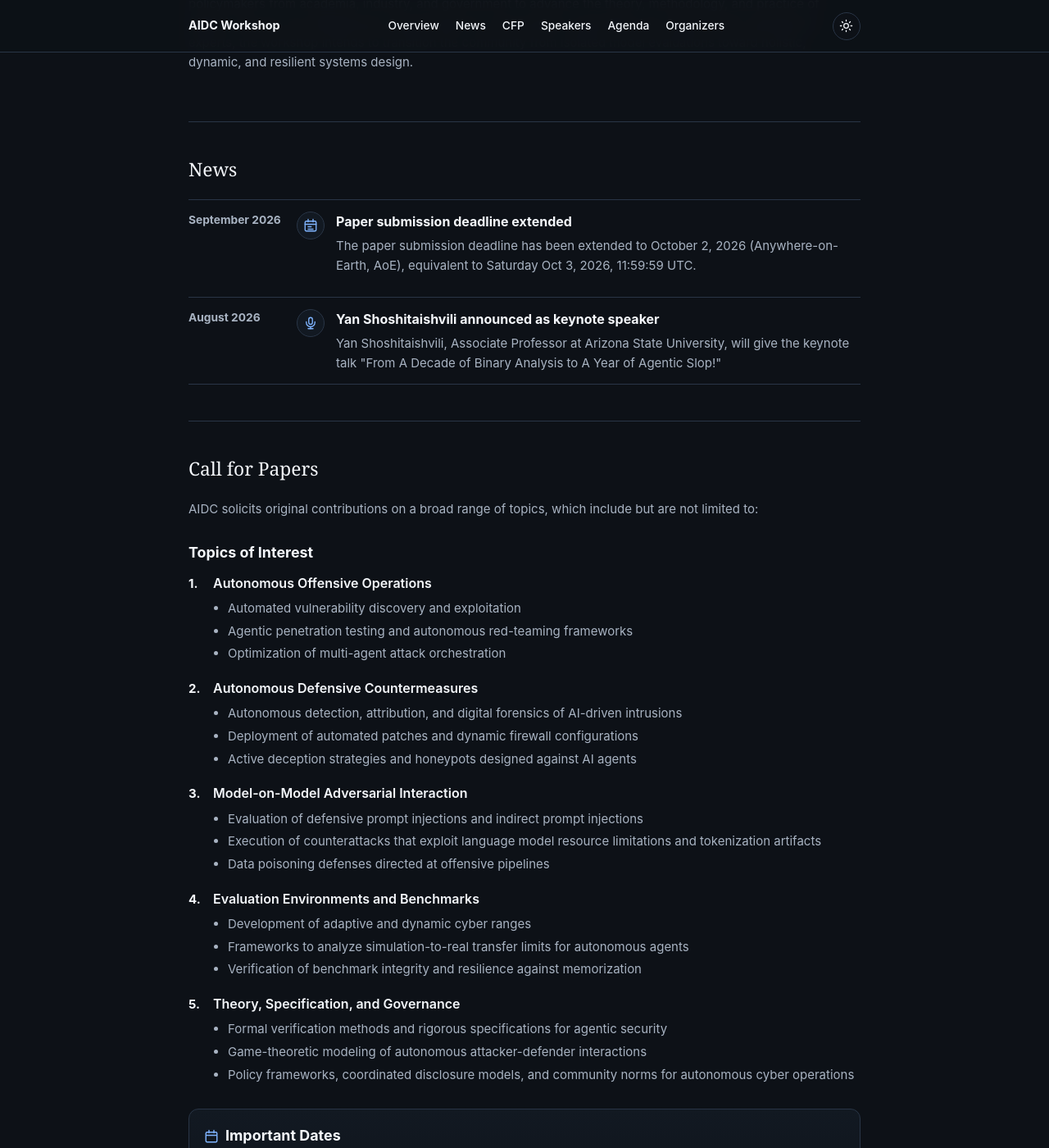
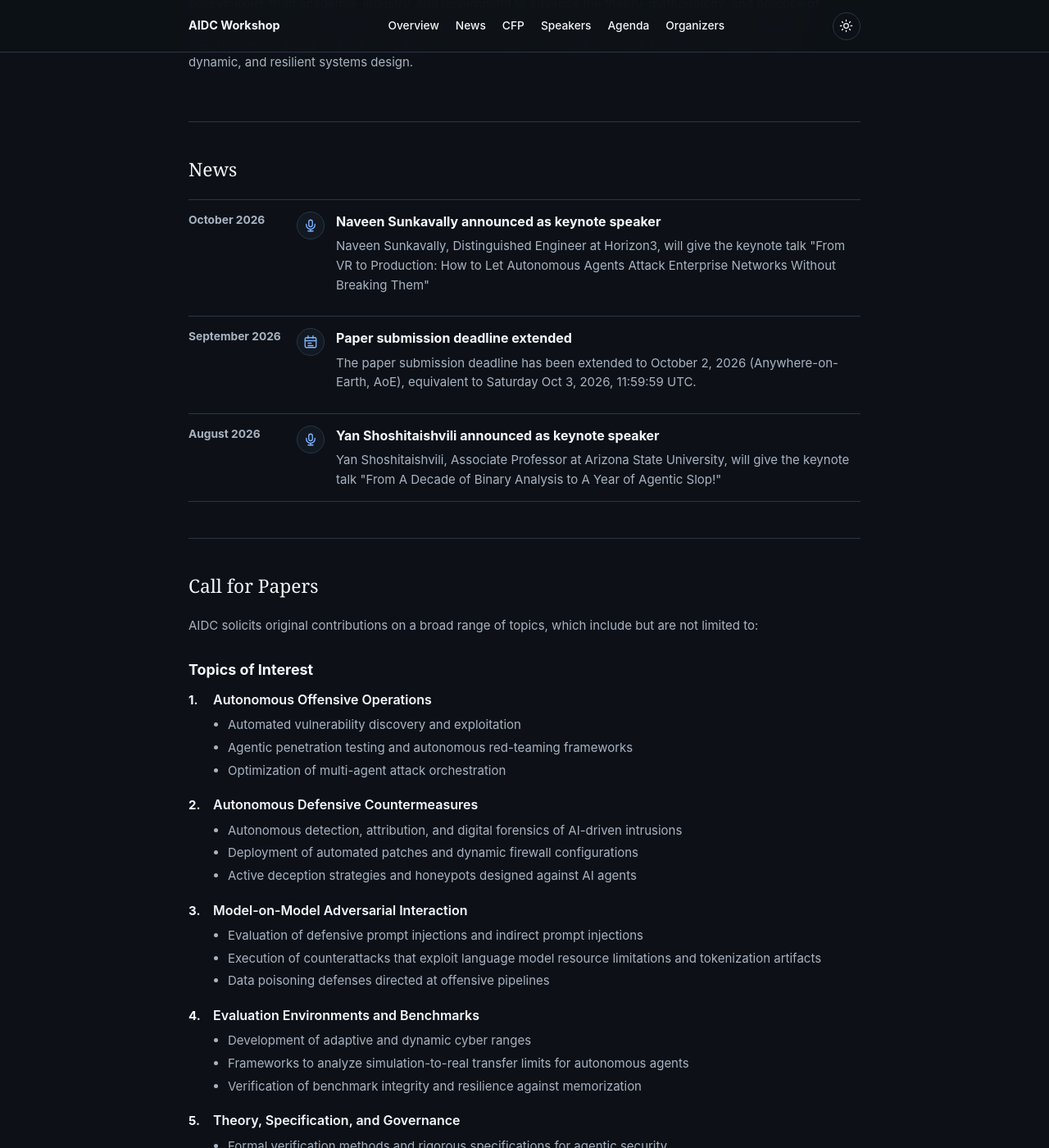
Before and after one commit to aidcworkshop/aidcworkshop.github.io, a Jekyll site: the page built from index.md, in a window 1280 px wide and 1400 px high, scrolled down 983 px. Shown: the whole window at 82% size. Built offline with Jekyll 4.4.1, drawn with Linux system fonts in a browser that asks for light colours; some of the changed text lies outside the part shown.

Commit message:
Add Naveen Sunkavally keynote details

```diff
--- a/_data/workshop.yml
+++ b/_data/workshop.yml
@@ -28,6 +28,10 @@ overview:
 news:
   heading: "News"
   items:
+    - date: "October 2026"
+      icon: "microphone"
+      title: "Naveen Sunkavally announced as keynote speaker"
+      body: "Naveen Sunkavally, Distinguished Engineer at Horizon3, will give the keynote talk \"From VR to Production: How to Let Autonomous Agents Attack Enterprise Networks Without Breaking Them\""
     - date: "September 2026"
       icon: "calendar"
       title: "Paper submission deadline extended"
@@ -50,7 +54,12 @@ speakers:
         - "Underpinning much of his research is angr, the open-source program analysis framework created by Yan and his collaborators. This framework has powered hundreds of research papers, helped find thousands of security bugs, and continues to be used in research labs and companies around the world."
         - "When he is not doing research, Yan participates in the enthusiast, educational, and policy cybersecurity communities. He is a Captain Emeritus of Shellphish, one of the oldest ethical hacking groups in the world, and a founder of the Order of the Overflow, with whom he ran DEF CON CTF, the \"world championship\" of cybersecurity competitions, from 2018 through 2021. In order to inspire students to pursue cybersecurity (and, ultimately, compete at DEF CON!), Yan created pwn.college, an open practice-makes-perfect learning platform that is revolutionizing cybersecurity education for aspiring hackers around the world. He continues to develop novel approaches to cybersecurity workforce development in his role as Director of the American Cybersecurity Education Institute and has helped advise government policy through CISA's Technical Advisory Council."
     - label: "Keynote 2"
-      status: "To Be Announced"
+      name: "Naveen Sunkavally"
+      affiliation: "Distinguished Engineer at Horizon3"
+      image: "/assets/img/speakers/naveen-sunkavally.jpg"
+      title: "From VR to Production: How to Let Autonomous Agents Attack Enterprise Networks Without Breaking Them"
+      bio:
+        - "Naveen Sunkavally is a Distinguished Engineer and founding engineer at Horizon3, where he architected the autonomous pentesting platform NodeZero. His work fuses AI-driven vulnerability research with offensive operations to uncover real-world attack paths and deliver machine-speed, scalable security validation to enterprise networks. With 25 years of industry experience, he has built cyber products spanning data security, identity, network monitoring, and endpoint defense, and he holds dozens of cybersecurity patents."
 
 agenda:
   heading: "Tentative Agenda"
@@ -119,7 +128,7 @@ cfp:
           old_date: "September 25, 2026 (Anywhere-on-Earth, AoE)"
           date: "October 2, 2026 (Anywhere-on-Earth, AoE; equivalent to Saturday Oct 3, 2026, 11:59:59 UTC)"
         - label: "Notification of paper acceptance"
-          date: "October 16, 2026"
+          date: "October 23, 2026"
         - label: "Final paper due"
           date: "October 30, 2026"
     - heading: "Lightning Talk/Tutorial"
```
Also changed, not shown: assets/img/speakers/naveen-sunkavally.jpg (added).
